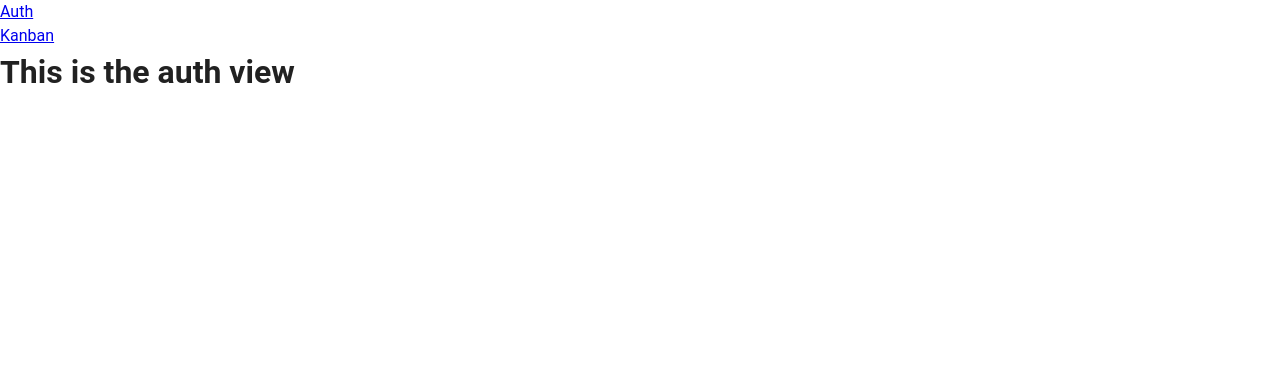
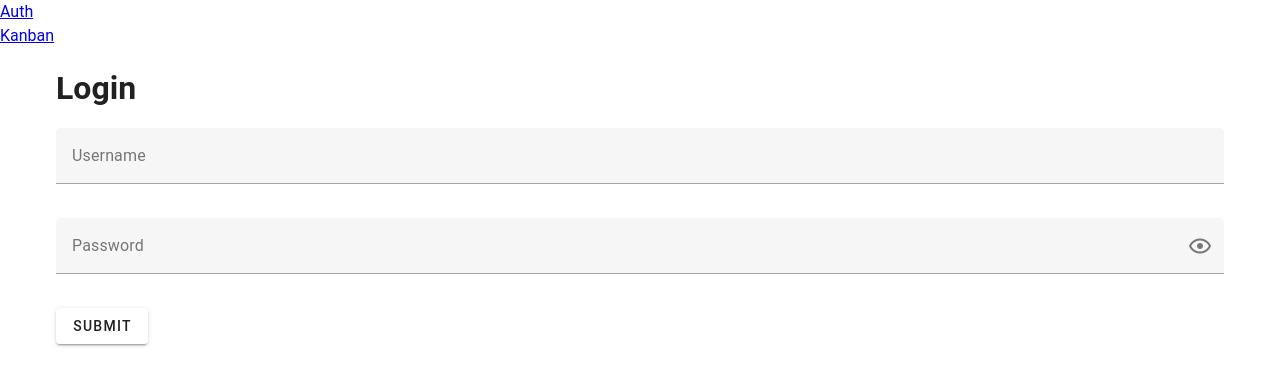
Before and after one commit to garyfan1/kanban_frontend, a Vue app: page /auth in a window 1280 px wide. Shown: the top 386 px of the page. Built offline with nearby package versions, Linux system fonts and the light colour scheme.

Commit message:
feat: add UI for login

```diff
--- a/package.json
+++ b/package.json
@@ -19,6 +19,7 @@
     "vuetify": "^3.11.8"
   },
   "devDependencies": {
+    "@mdi/font": "^7.4.47",
     "@tsconfig/node24": "^24.0.4",
     "@types/node": "^24.10.9",
     "@vitejs/plugin-vue": "^6.0.3",
--- a/src/views/Auth.vue
+++ b/src/views/Auth.vue
@@ -1,3 +1,50 @@
+<script setup lang="ts">
+import { ref } from "vue"
+
+const username = ref<string>("")
+const password = ref<string>("")
+const showPwd = ref<boolean>(false)
+const toggleShowPwd = () => (showPwd.value = !showPwd.value)
+const hasCapital = /[A-Z]/
+const hasNumAndLetter = /(?=.*[a-zA-Z])(?=.*[0-9])/
+const hasSpecial = /[!@#$%^&*(),.?":{}|<>]/
+const validatePwd = (value: string): string | boolean => {
+  if (value.length < 8) {
+    return "Password must be more than 8 characters"
+  }
+  if (!hasNumAndLetter.test(value)) {
+    return "Password should contain both numbers and letters"
+  }
+  if (!hasCapital.test(value)) {
+    return "Password should contain at least one capital letter"
+  }
+  if (!hasSpecial.test(value)) {
+    return "Password should contain at least one special character"
+  }
+  return true
+}
+const validateUsername = (value: string): string | boolean => {
+  if (value.length < 8) {
+    return "Username must be more than 8 characters"
+  }
+  return true
+}
+</script>
+
 <template>
-  <h1>This is the auth view</h1>
+  <v-container max-width="sm">
+    <h1 class="mb-4">Login</h1>
+    <v-form class="d-flex flex-column ga-3">
+      <v-text-field label="Username" v-model="username" :rules="[validateUsername]" />
+      <v-text-field
+        label="Password"
+        v-model="password"
+        :type="showPwd ? 'text' : 'password'"
+        :append-inner-icon="showPwd ? 'mdi-eye-off-outline' : 'mdi-eye-outline'"
+        @click:append-inner="toggleShowPwd()"
+        :rules="[validatePwd]"
+      />
+      <v-btn text="Submit" type="submit" class="align-self-start" />
+    </v-form>
+  </v-container>
 </template>
```
Also changed, not shown: src/main.ts (+10 -9 lines), 1 other file (tests, documents, lock files or other folders).
